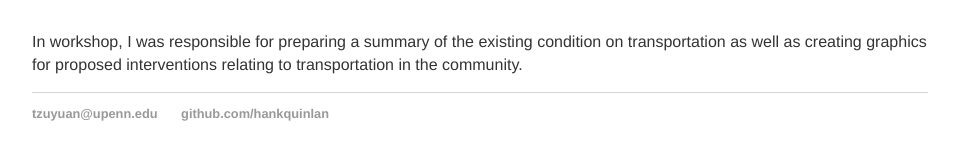
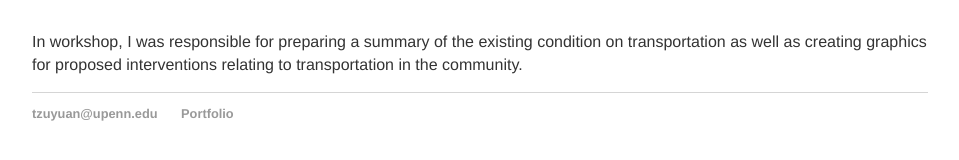
Before and after one commit to tzuyuanw/tzuyuanw.github.io, a Jekyll site: the page recipes/index.html, which Jekyll copies as it is, in a window 1280 px wide. Shown: the part 166-326 px from the top of the page, without its empty margins (160-1119 px from the left). Built offline with Jekyll 4.4.1, drawn with Linux system fonts in a browser that asks for light colours.

Commit message:
Update index.html

```diff
--- a/recipes/index.html
+++ b/recipes/index.html
@@ -31,7 +31,7 @@
 			<footer>
 	    		<ul>
 	        		<li><a href="mailto:tzuyuan@upenn.edu">tzuyuan@upenn.edu</a></li>
-	        		<li><a href="https://github.com/hankquinlan">github.com/hankquinlan</a></li>
+	        		<li><a href="https://tzuyuanq.github.io">Portfolio</a></li>
 				</ul>
 			</footer>
 		</body>
```
